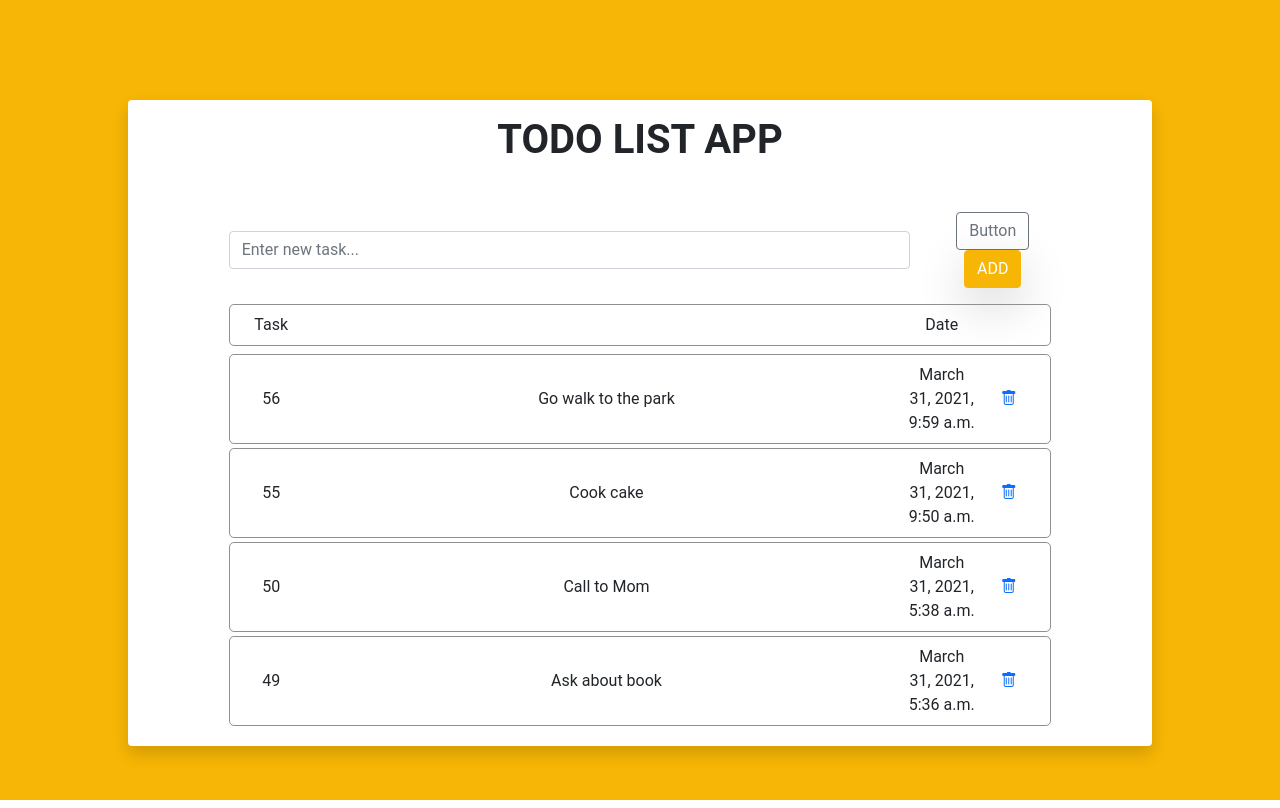
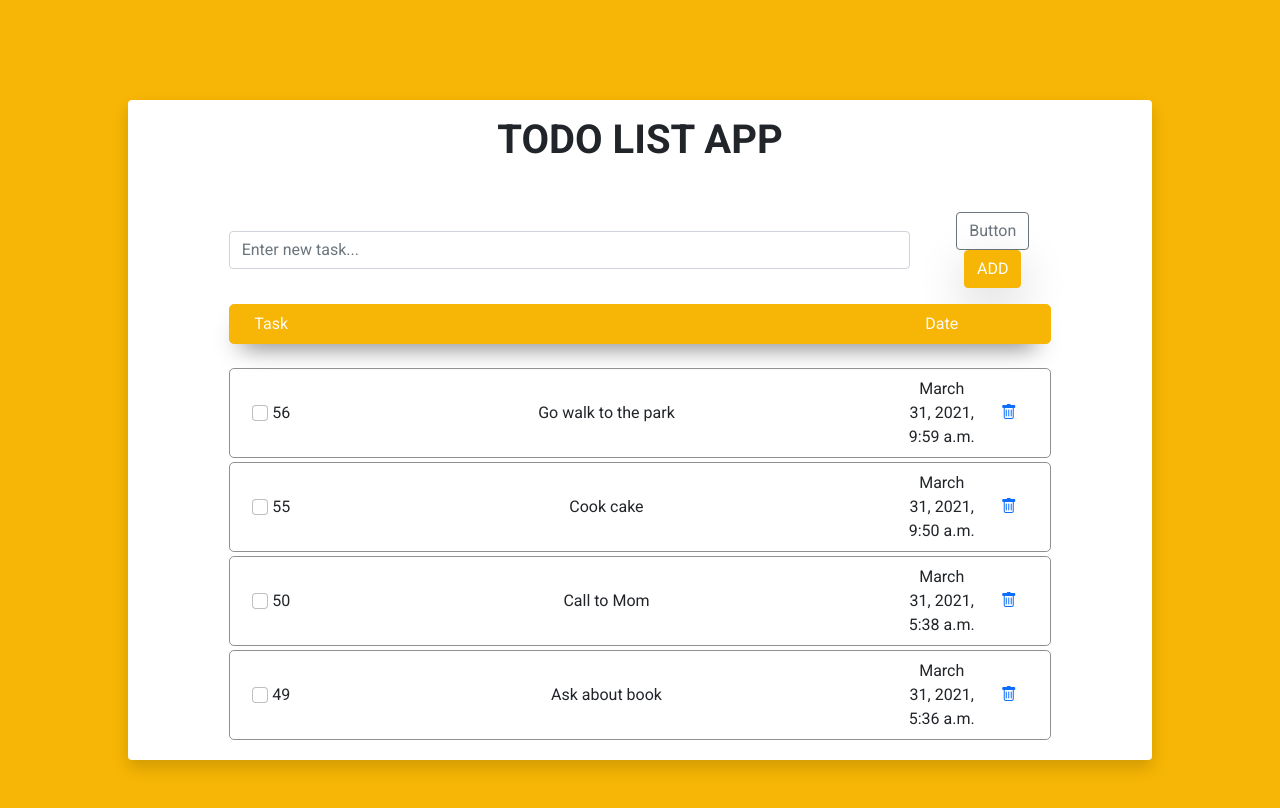
Before and after one commit to elemanjan/todolist_app, a Django app: page / in a window 1280 px wide. Run offline with Django 3.2, Linux system fonts and the light colour scheme; data comes from the database, SQL or seed files in the repository; both versions use the stored data as it was after the commit; some libraries are stand-ins or nearby versions.

Commit message:
added todo_delete(view), checkbox(index.html)

```diff
--- a/todo/static/css/style.css
+++ b/todo/static/css/style.css
@@ -1,7 +1,10 @@
-body{
+@import url('https://fonts.googleapis.com/css2?family=Roboto:ital,wght@0,100;0,300;0,400;0,500;0,700;1,100;1,300;1,400;1,500;1,700&display=swap');
+
+body {
     /*color: snow !important;*/
     background-color: #F7B605 !important;
     font-family: "Roboto", "Lucida Grande", Verdana, Arial, sans-serif !important;
+    font-weight: 400 !important;
 }
 
 .container.content {
@@ -26,11 +29,14 @@ h1 {
     display: inline !important;
 }
 
-table.caption {
+div.todo_caption {
     /*padding: 0;*/
     height: 40px;
-    border: 1px solid #909090 !important;
-    border-radius: 10px;
+    border: 1px solid #F7B605 !important;
+    border-radius: 5px;
+    background-color: #F7B605;
+    color: snow;
+    box-shadow: -2px 14px 24px -14px rgba(0,0,0,0.83);
 }
 
 div.todo_text {
--- a/todo/templates/todo/index.html
+++ b/todo/templates/todo/index.html
@@ -5,7 +5,7 @@
     <div class="row mt-3">
         <div class="col"></div>
         <div class="col-10">
-            <div class="d-flex align-items-center p-2 todo_text">
+            <div class="d-flex align-items-center p-2 todo_caption">
                 <div class="col-1">Task</div>
                 <div class="col-9"></div>
                 <div class="col-1">Date</div>
@@ -15,20 +15,25 @@
         </div>
         <div class="col"></div>
     </div>
-    <div class="row mt-2">
+    <div class="row mt-4">
         <div class="col"></div>
         <div class="col-10">
-             {% for todo_item in todo_items %}
-            <div class="d-flex align-items-center p-2 mb-1 todo_text">
-
-
-                    <div class="col-1"> {{ todo_item.id }}</div>
+            {% for todo_item in todo_items %}
+                <div class="d-flex align-items-center p-2 mb-1 todo_text">
+                    <div class="col-1">
+                        <input class="form-check-input" type="checkbox" value="" id="flexCheckChecked">
+                        {{ todo_item.id }}
+                    </div>
                     <div class="col-9">{{ todo_item.todo_text }}</div>
                     <div class="col-1">{{ todo_item.date }}</div>
-                    <div class="col-1"><a href=""><i class="bi bi-trash"></i></a></div>
+                    <div class="col-1">
+                        <a href="todo_delete/{{ todo_item.id }}/">
+                            <i class="bi bi-trash"></i>
+                        </a>
+                    </div>
 
-            </div>
-                {% endfor %}
+                </div>
+            {% endfor %}
         </div>
         <div class="col"></div>
     </div>
--- a/todo/views.py
+++ b/todo/views.py
@@ -6,6 +6,7 @@ from .models import User, TodoText
 from django.views.decorators.csrf import csrf_exempt
 from django.utils import timezone
 from django.http import HttpResponseRedirect
+
 
 def home(request):
     todo_items = TodoText.objects.all().order_by('-date')
@@ -23,3 +24,9 @@ def add_todo(request):
     length_todos = TodoText.objects.all().count()
     TodoText.objects.create(date=add_date, todo_text=todo_text)
     return HttpResponseRedirect('/')
+
+
+@csrf_exempt
+def todo_delete(request, todo_id):
+    TodoText.objects.get(id=todo_id).delete()
+    return HttpResponseRedirect('/')
--- a/todolist/urls.py
+++ b/todolist/urls.py
@@ -22,5 +22,6 @@ urlpatterns = [
     url(r'^admin/', admin.site.urls),
     url(r'^$', views.home, name='home'),
     path(r'add_todo/', views.add_todo),
+    path(r'todo_delete/<int:todo_id>/', views.todo_delete),
 
 ]
```
Also changed, not shown: db.sqlite3.
